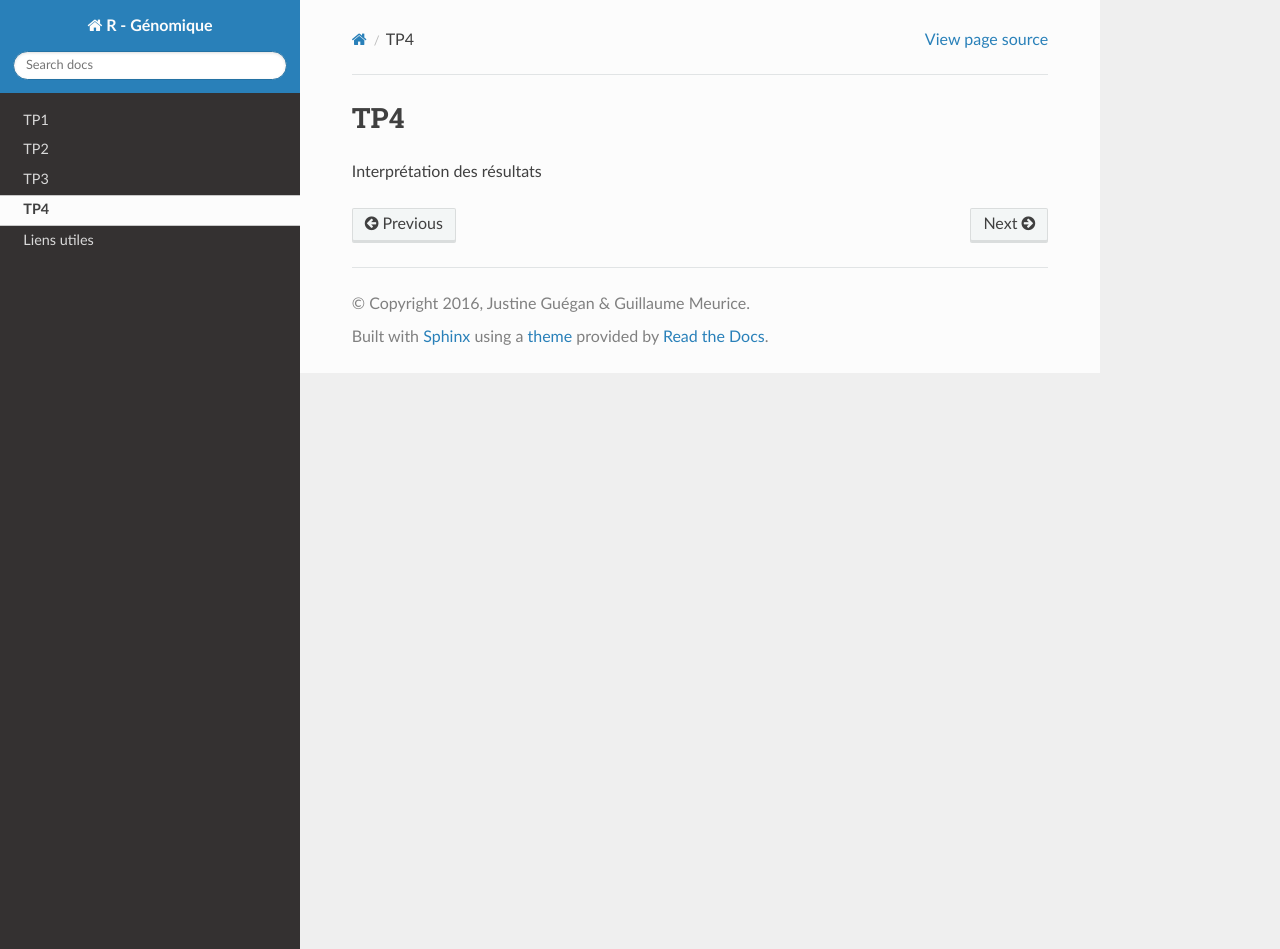
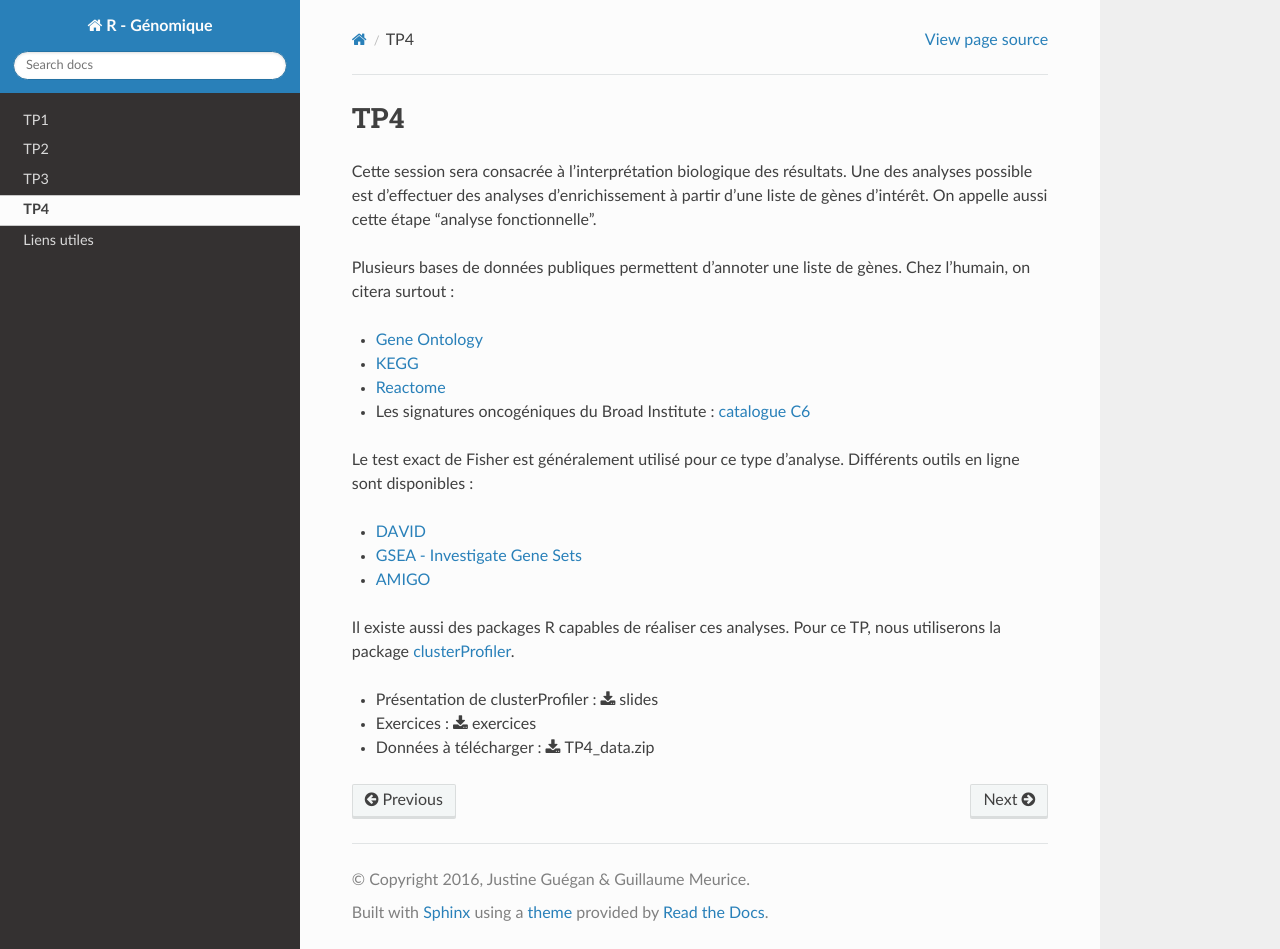
Before and after one commit to PF-BB/CentraleSupelec-R-genomics, a Sphinx documentation site: the page built from docs/source/TP4.rst, in a window 1280 px wide and 949 px high. Built offline with Sphinx 7.4.7 and the Read the Docs theme 2.0.0, drawn with Linux system fonts in a browser that asks for light colours.

Commit message:
recup boulette

```diff
--- a/docs/source/TP4.rst
+++ b/docs/source/TP4.rst
@@ -1,4 +1,24 @@
 TP4
 ===
 
-Interprétation des résultats
+Cette session sera consacrée à l'interprétation biologique des résultats. Une des analyses possible est d'effectuer des analyses d'enrichissement à partir d'une liste de gènes d'intérêt. On appelle aussi cette étape 'analyse fonctionnelle'.
+
+Plusieurs bases de données publiques permettent d'annoter une liste de gènes. Chez l'humain, on citera surtout :
+
+* `Gene Ontology <geneontology.org/>`_
+* `KEGG <www.genome.jp/kegg/>`_
+* `Reactome <www.reactome.org/>`_
+* Les signatures oncogéniques du Broad Institute : `catalogue C6 <http://software.broadinstitute.org/gsea/msigdb/collections.jsp#C6>`_
+
+Le test exact de Fisher est généralement utilisé pour ce type d'analyse. Différents outils en ligne sont disponibles :
+
+* `DAVID <://david.ncifcrf.gov/>`_
+* `GSEA - Investigate Gene Sets <http://software.broadinstitute.org/gsea/msigdb/annotate.jsp>`_
+* `AMIGO <http://amigo.geneontology.org/amigo>`_
+
+Il existe aussi des packages R capables de réaliser ces analyses. Pour ce TP, nous utiliserons la package `clusterProfiler <http://bioconductor.org/packages/release/bioc/vignettes/clusterProfiler/inst/doc/clusterProfiler.html>`_.
+
+
+* Présentation de clusterProfiler :   :download:`slides  <TP4/TP4.pptx>`
+* Exercices :   :download:`exercices  <TP4/TP4_exercides.pdf>`
+* Données à télécharger :  :download:`TP4_data.zip <TP4/data.zip>`
```
Also changed, not shown: docs/source/TP1.rst (+5 -3 lines), docs/source/TP2.rst (+14 -1 lines), docs/source/TP3.rst (+10 -1 lines), docs/source/index.rst (+14 -6 lines), docs/source/liensutiles.rst (+7 -2 lines), 1 other file.
